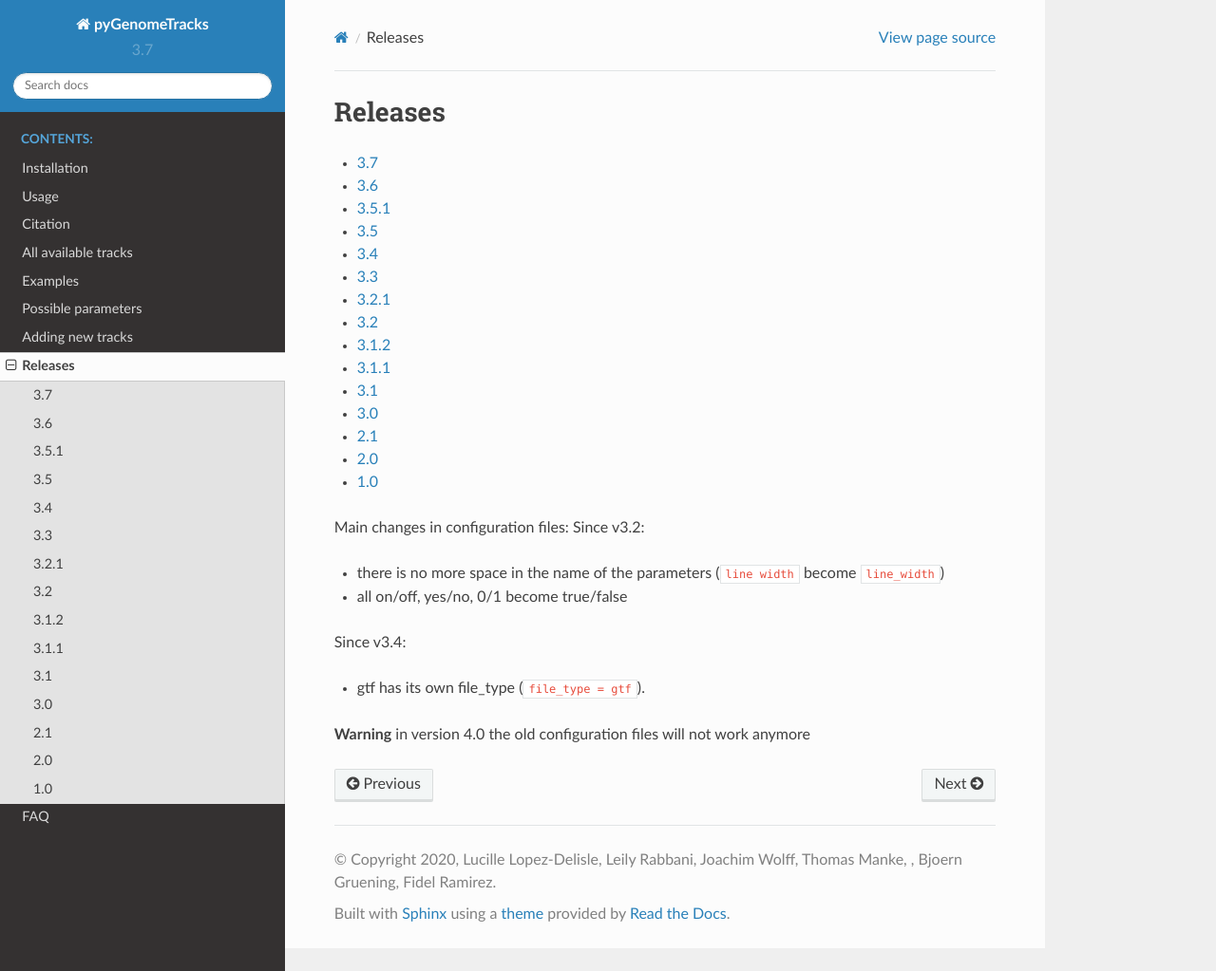
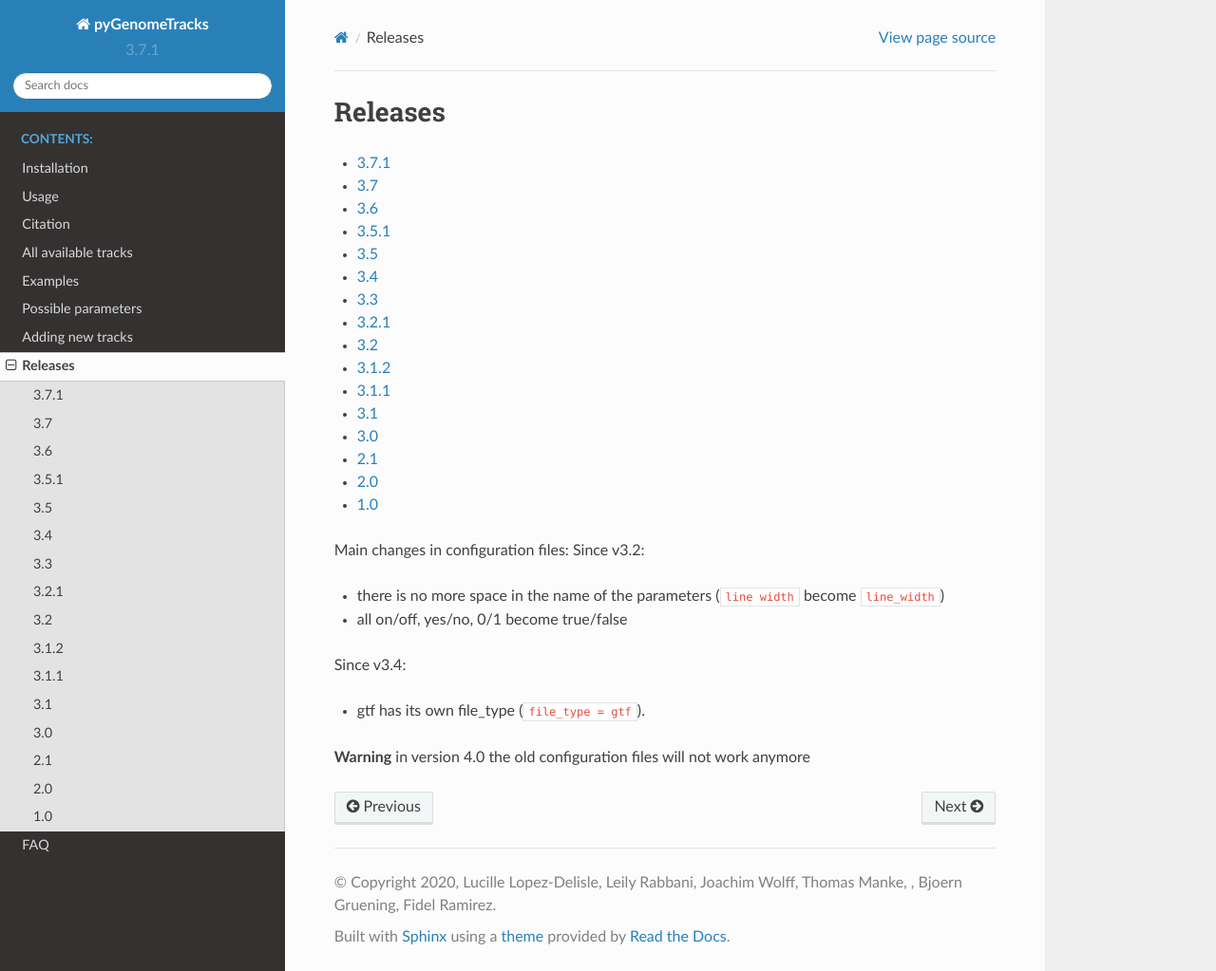
Before and after one commit to deeptools/pyGenomeTracks, a Sphinx documentation site: the page built from docs/content/releases.rst, in a window 1280 px wide and 1023 px high. Shown: the whole window at 95% size. Built offline with Sphinx 7.4.7 and the Read the Docs theme 2.0.0, drawn with Linux system fonts in a browser that asks for light colours.

Commit message:
prepare fixed release

```diff
--- a/docs/content/releases.rst
+++ b/docs/content/releases.rst
@@ -4,6 +4,7 @@ Releases
 .. toctree::
    :maxdepth: 1
 
+   releases/3.7.1
    releases/3.7
    releases/3.6
    releases/3.5.1
--- a/pygenometracks/_version.py
+++ b/pygenometracks/_version.py
@@ -2,4 +2,4 @@
 # This file is originally generated from Git information by running 'setup.py
 # version'. Distribution tarballs contain a pre-generated copy of this file.
 
-__version__ = '3.7'
+__version__ = '3.7.1'
```
Also changed, not shown: docs/content/releases/3.7.1.rst (added, +7 -0 lines).
